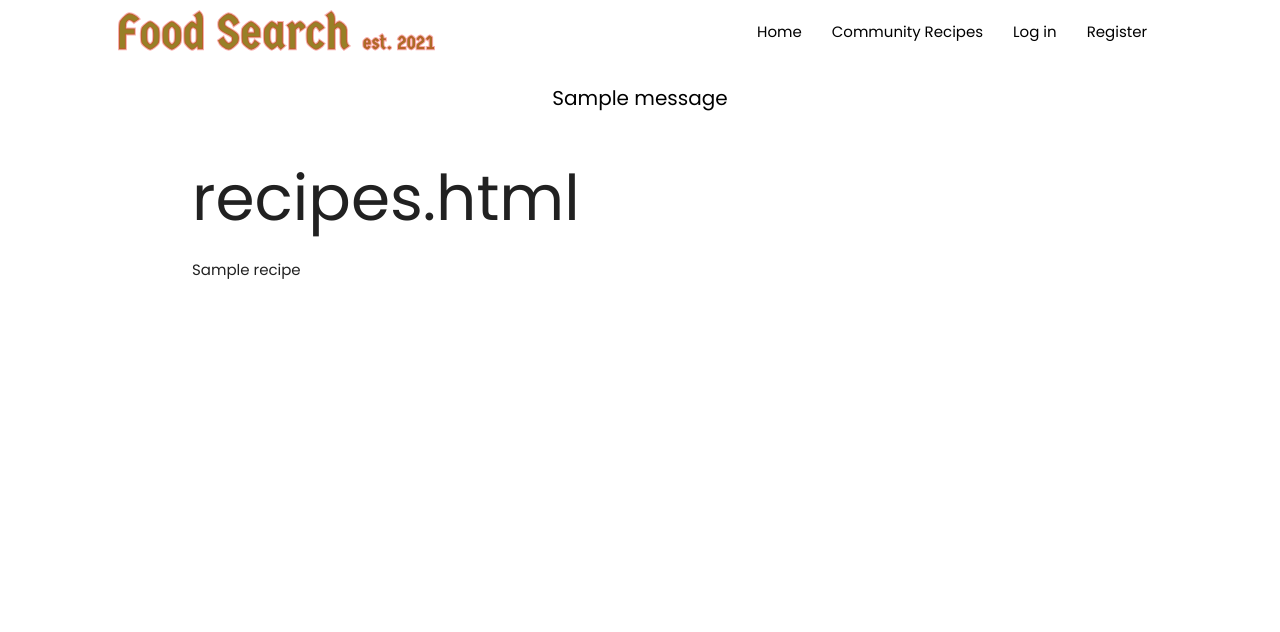
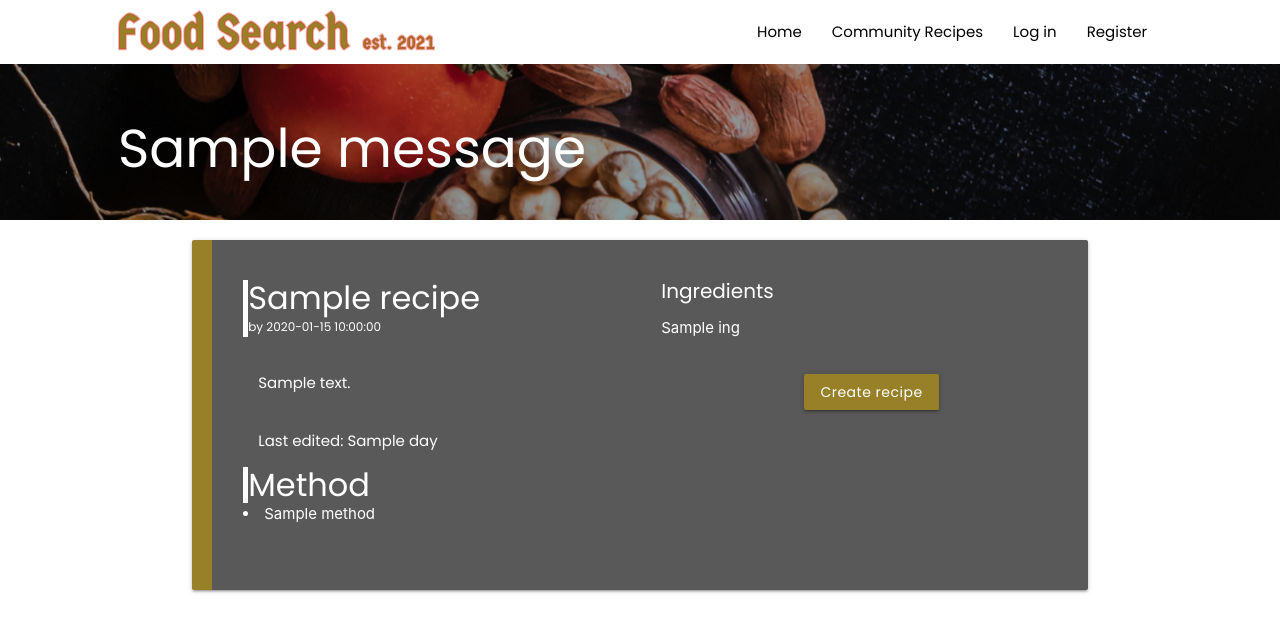
Before and after one commit to Code-Institute-Submissions/data-centric-dev-milestone, a Flask app: page /recipe/1 in a window 1280 px wide. Shown: the top 632 px of the page. Run offline with Flask 2, Linux system fonts and the light colour scheme; one stand-in notice (Sample message) is shown; a database or web service that is not in the repository returns one stand-in record (values such as "Sample title"); some libraries are stand-ins or nearby versions; some web fonts are replaced.

Commit message:
flash messages added to banner block

```diff
--- a/app.py
+++ b/app.py
@@ -100,7 +100,7 @@ def add_recipe():
         }
         mongo.db.recipes.insert_one(recipe)
         flash("Recipe Successfully added")
-        return redirect(url_for("index"))
+        return redirect(url_for("my_recipes"))
 
     return render_template("add_recipe.html")
 
--- a/static/css/style.css
+++ b/static/css/style.css
@@ -11,6 +11,10 @@ h1,h2,h3,h4,h5,h6,span,a,p, button {
 }
 
 
+
+h3 {
+    font-size: 32px;
+}
 h4 {
     font-size: 20px;
 }
@@ -20,7 +24,7 @@ strong {
 span.created_by, .created_day {
     font-size: 12px;
 }
-.login-card {
+.login-card, .recipe-card {
     background-color: #595959;
     border-left: 20px solid #978027;
     padding: 15px;
@@ -113,3 +117,24 @@ header .row {
 nav {
     box-shadow: none;
 }
+
+.recipe-card h3 {
+    padding: 0;
+    margin: 0;
+}
+
+.recipe-card .white-border {
+    border-left: 5px solid white;
+}
+
+
+ul {
+  list-style-type: none;
+  padding-left: 1em;
+}
+
+ul.ingredients-list li:before {
+  content: "–";
+  position: absolute;
+  margin-left: -1em;
+}
--- a/templates/add_recipe.html
+++ b/templates/add_recipe.html
@@ -3,7 +3,7 @@
 {% block banner_slim %}
 <div class="banner-slim row">
     <div class="banner-slim-text col offset-m1">
-        <h3 class="white-text">Create a new recipe!</h3>
+        <h2 class="white-text">Create a new recipe!</h2>
     </div>
 </div>
 {% endblock %}
--- a/templates/base.html
+++ b/templates/base.html
@@ -19,20 +19,22 @@
             <nav class="white">
                 <div class="nav-wrapper">
                     <div class="col s10 offset-s1">
-                        <a href="{{ url_for('index') }}" class="brand-logo black-text"><img class="header-logo" src="../static/media/Logo_color.svg" alt="logo"></a>
+                        <a href="{{ url_for('index') }}" class="brand-logo black-text"><img class="header-logo"
+                                src="../static/media/Logo_color.svg" alt="logo"></a>
                         <a href="#" data-target="mobile-demo" class="sidenav-trigger black-text right"><i
                                 class="fas fa-bars"></i></a>
                         <ul id="nav-mobile" class="right black-text hide-on-med-and-down">
                             <li><a class="black-text" href="{{ url_for('index') }}">Home</a></li>
-                            <li><a class="black-text" href="{{ url_for('community_recipes') }}">Community Recipes</a></li>
+                            <li><a class="black-text" href="{{ url_for('community_recipes') }}">Community Recipes</a>
+                            </li>
                             {% if session.user %}
                             <li><a class="black-text" href="{{ url_for('my_recipes') }}">My Recipes</a></li>
                             <li><a class="black-text" href="{{ url_for('add_recipe') }}">Add Recipe</a></li>
                             <li><a class="black-text" href="{{ url_for('logout') }}">Log Out</a></li>
-                           {% else %}
+                            {% else %}
                             <li><a class="black-text" href="{{ url_for('login') }}">Log in</a></li>
                             <li><a class="black-text" href="{{ url_for('register') }}">Register</a></li>
-                             {% endif %}
+                            {% endif %}
 
                         </ul>
                     </div>
@@ -50,21 +52,8 @@
         </ul>
 
     </header>
-
-        <section>
-        <!-- flash messages -->
-        {% with messages = get_flashed_messages() %}
-            {% if messages %}
-                {% for message in messages %}
-                    <div class="row flashes">
-                        <h4 class="black-text center-align">{{ message }}</h4>
-                    </div>
-                {% endfor %}
-            {% endif %}
-        {% endwith %}
-    </section>
-        {% block banner_slim %}
-        {% endblock %}
+    {% block banner_slim %}
+    {% endblock %}
     <main class="container">
         {% block content %}
         {% endblock %}
--- a/templates/edit_recipe.html
+++ b/templates/edit_recipe.html
@@ -2,7 +2,7 @@
 {% block banner_slim %}
 <div class="banner-slim row">
     <div class="banner-slim-text col offset-m1">
-        <h3 class="white-text">Edit Recipe: <strong>{{ recipes.name }}</strong> </h3>
+        <h2 class="white-text">Edit Recipe: <strong>{{ recipes.name }}</strong> </h2>
     </div>
 </div>
 {% endblock %}
--- a/templates/recipe.html
+++ b/templates/recipe.html
@@ -1,7 +1,59 @@
 {% extends "base.html" %}
+
+{% block banner_slim %}
+{% with messages = get_flashed_messages() %}
+{% if messages %}
+{% for message in messages %}
+<div class="banner-slim row">
+    <div class="banner-slim-text col offset-m1">
+        <h2 class="white-text">{{ message }}</h2>
+    </div>
+</div>
+{% endfor %}
+{% else %}
+<div class="banner-slim row">
+    <div class="banner-slim-text col offset-m1">
+        <h2 class="white-text">{{ recipes.name }}</h2>
+    </div>
+</div>
+{% endif %}
+{% endwith %}
+{% endblock %}
+
 {% block content %}
 
-<h1>recipes.html</h1>
-<p>{{ recipes.name }}</p>
+<div class="row">
+    <div class="card recipe-card">
+        <div class="col s12 m5 align-left ">
+            <div class="white-border">
+                <h3 class="white-text">{{ recipes.name }}</h3>
+                <span class="created_by white-text">by {{ recipes.created_by }}</span>
+            </div>
+            <p class="white-text"> {% for desc in recipes.description %}{{ desc }} {% endfor %}</p>
+            <p class="created_by white-text">Last edited: {{ recipes.day }}</p>
+            <div class="white-border">
+                <h3 class="white-text">Method</h3>
+            </div>
+            {% for instruction in recipes.method %}
+            <!-- Removes unwanted added li components -->
+                {% if instruction == " " %}
+                {% else %}
+                <li class="white-text left-align">{{ instruction }}</li>
+                {% endif %}
+            {% endfor %}
+            </div>
+        <div class="col m6 offset-m1 center-align s12 ">
+            <h4 class="white-text left-align">Ingredients</h4>
+            <ul>
+                {% for item in recipes.ingredients %}
+                    <li class="white-text left-align">{{ item }}</li>
+                {% endfor %}
+            </ul>
+            <a href="{{ url_for('add_recipe') }}" class="btn">Create recipe</a>
+        </div>
+        <div style="clear:both"></div>
+    </div>
+</div>
+
 
 {% endblock %}
```
Also changed, not shown: templates/community_recipes.html (+17 -5 lines), templates/login.html (+21 -0 lines), templates/my_recipes.html (+17 -5 lines), templates/register.html (+22 -1 lines).
